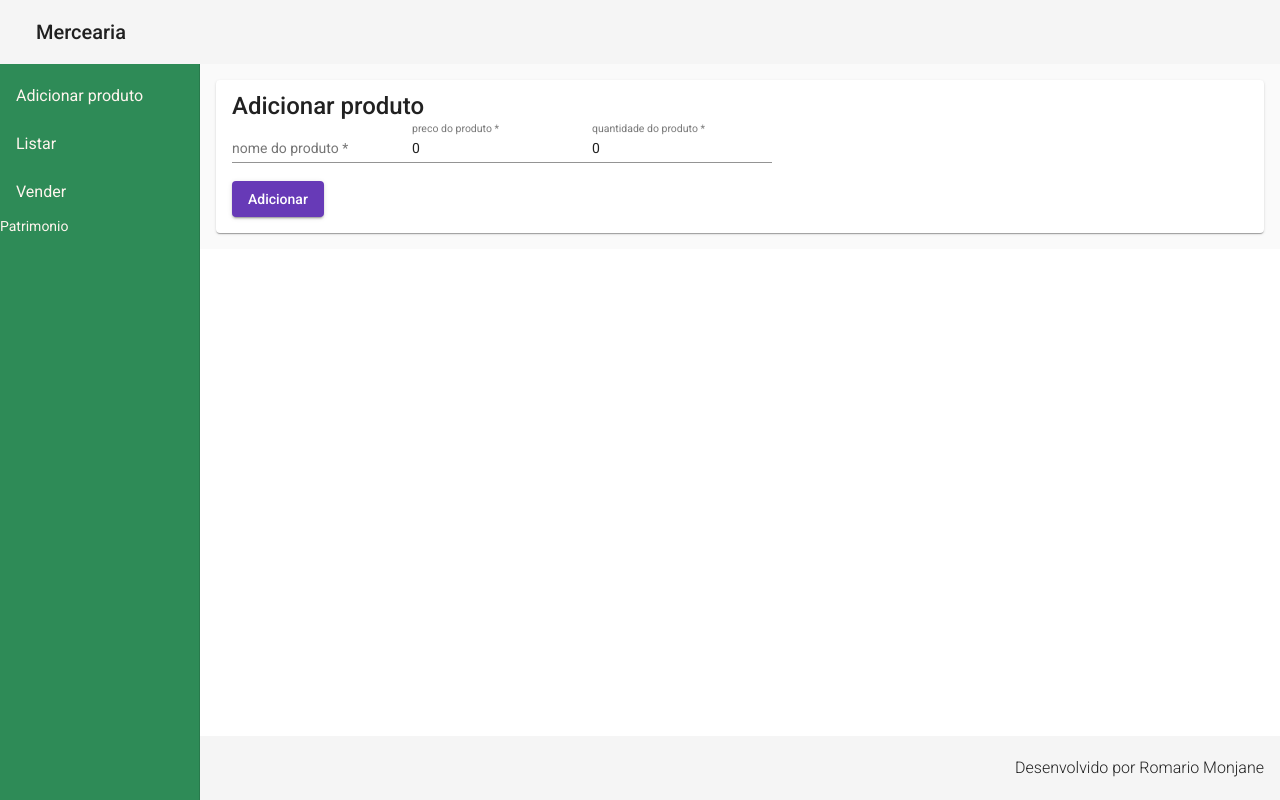
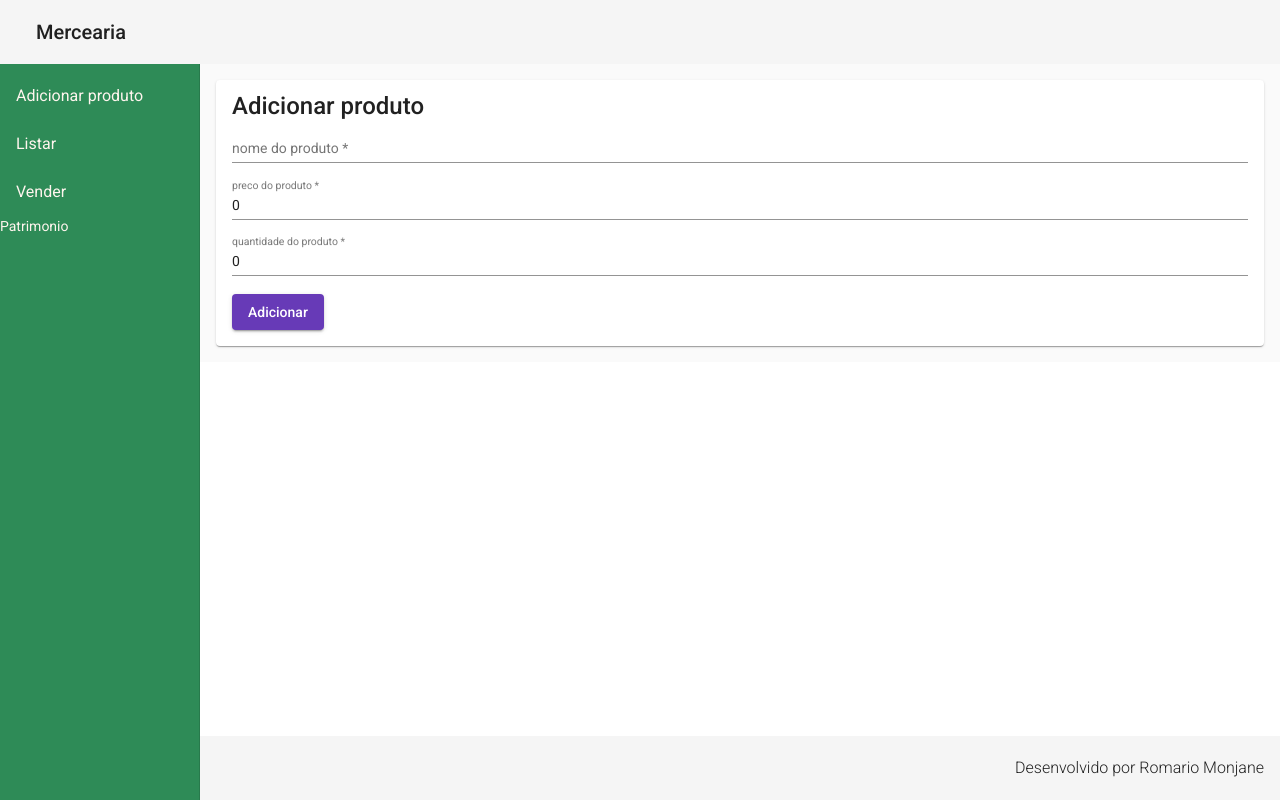
Before and after one commit to RomarioMondlane/aplicacaoAngularJava, an Angular app: page /adicionar in a window 1280 px wide. Built offline with nearby package versions, Linux system fonts and the light colour scheme.

Commit message:
angular v3

```diff
--- a/src/app/views/adicionar/adicionar.component.css
+++ b/src/app/views/adicionar/adicionar.component.css
@@ -0,0 +1,7 @@
+
+form{
+
+    display: flex;
+    flex-direction: column;
+
+    }
--- a/src/app/views/adicionar/adicionar.component.html
+++ b/src/app/views/adicionar/adicionar.component.html
@@ -1,4 +1,4 @@
-<mat-card routerLink="adicionar">
+<mat-card >
     <mat-card-title>Adicionar produto </mat-card-title>
     <mat-card-content>
         <form>
--- a/src/app/views/vender/vender.component.css
+++ b/src/app/views/vender/vender.component.css
@@ -0,0 +1,7 @@
+
+form{
+
+    display: flex;
+    flex-direction: column;
+
+    }
```
Also changed, not shown: src/app/componentes/header/header.component.html (line endings or trailing spaces).
